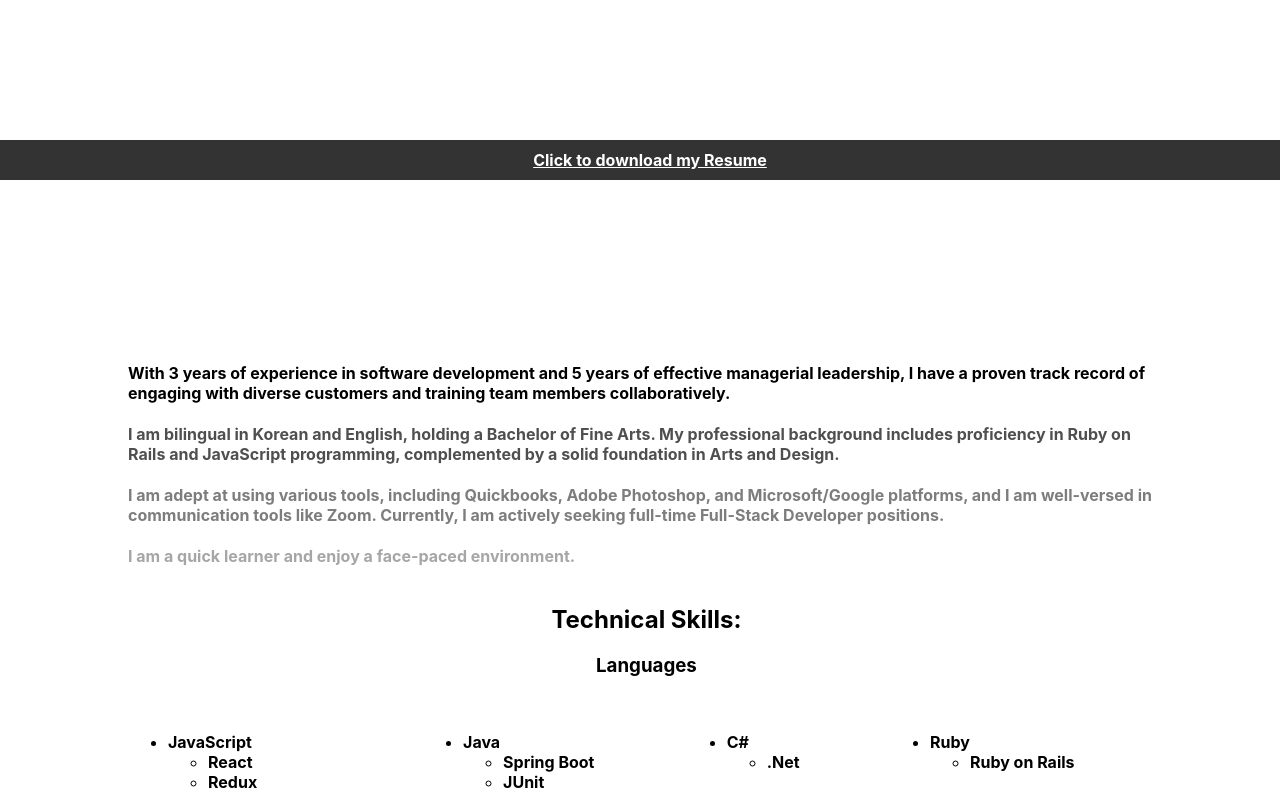
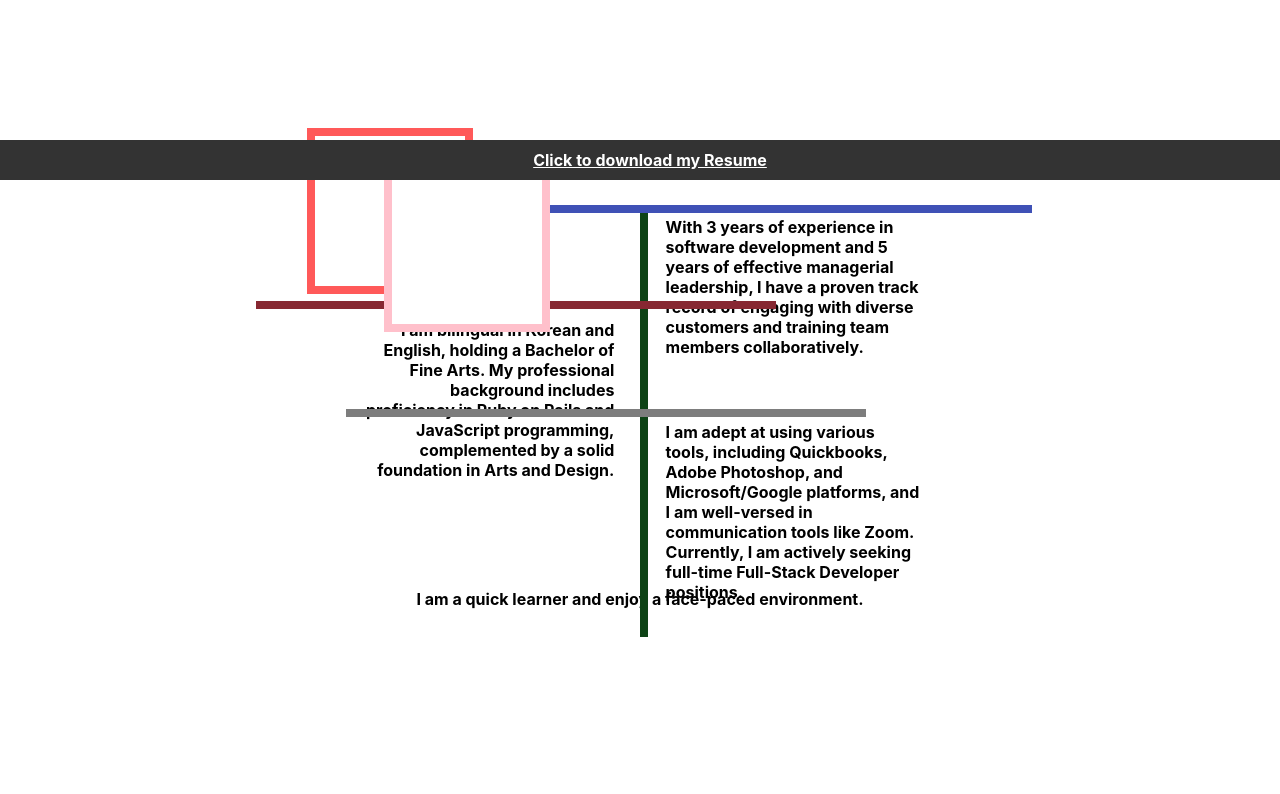
Before and after one commit to schoi0115/single-page-profile-deployment, a React (Create React App) app: page / in a window 1280 px wide. Shown: the part 620-1414 px from the top of the page. Built offline with nearby package versions, Linux system fonts and the light colour scheme.

Commit message:
second page css

```diff
--- a/src/App.css
+++ b/src/App.css
@@ -368,6 +368,106 @@ span {
   }
 }
 
+.pageheight {
+  margin-top: 20%;
+  height: 150vh;
+}
+
+.page1text {
+  position: absolute;
+  width: 20%;
+  margin-left: 52%;
+  margin-top: 1%;
+}
+
+.page2text {
+  position: absolute;
+  width: 20%;
+  margin-left: 28%;
+  margin-top: 9%;
+  text-align: right;
+}
+
+.page3text {
+  position: absolute;
+  width: 20%;
+  margin-left: 52%;
+  margin-top: 17%;
+  text-align: left;
+}
+
+.page4text {
+  position: absolute;
+  width: 20%;
+
+  text-align: center;
+  width: 100%;
+  margin-top: 30%;
+}
+
+.lines1 {
+  margin-left: 50%;
+  position: absolute;
+  height: 53%;
+  background: rgb(13, 67, 21);
+  padding: 0.25rem;
+
+}
+
+.lines2 {
+  position: absolute;
+  margin-left: 40%;
+
+  background: rgb(63, 81, 182);
+  padding: 0.25rem;
+  width: 40%;
+
+}
+
+.lines3 {
+  position: absolute;
+  margin-left: 20%;
+  margin-top: 7.5%;
+  background: rgb(135, 40, 50);
+  padding: 0.25rem;
+  width: 40%;
+}
+
+.lines4 {
+  position: absolute;
+  margin-left: 27%;
+  margin-top: 16%;
+  background: rgb(125, 125, 125);
+  padding: 0.25rem;
+  width: 40%;
+}
+
+.lines5 {
+  position: absolute;
+  margin-left: 24%;
+  margin-top: -6%;
+  width: 40%;
+  height: 150px;
+  width: 150px;
+  background-color: white;
+  border: solid 0.50rem rgb(255, 89, 89);
+
+}
+
+.lines6 {
+  position: absolute;
+  margin-left: 30%;
+  margin-top: -3%;
+  width: 40%;
+  height: 150px;
+  width: 150px;
+  background-color: white;
+  border: solid 0.50rem pink;
+
+}
+
+
+
 .typeare_personality {
   margin-top: 5%;
   align-items: center;
--- a/src/App.js
+++ b/src/App.js
@@ -7,8 +7,10 @@ import Page4 from '../src/components/Page4'
 import { BrowserRouter } from 'react-router-dom';
 import { HashLink as Link } from 'react-router-hash-link';
 import React from 'react';
+import Page1Design from './components/Page1Design';
+import pdf from './files/Seungil Choi - Resume.pdf';
+function App() {
 
-function App() {
   return (
     <BrowserRouter>
       <div className="link">
@@ -44,11 +46,18 @@ function App() {
 
 
         <Home />
-        <Page1 />
-        <Page2 />
-        {/* <Page3 />
+        <Page1Design />
+
+
+
+        {/* <Page1 /> */}
+
+
+        {/* <Page2 />
+
+        <Page3 />
         <Page4 /> */}
-
+        <a href={pdf} download className="resume">Click to download my Resume</a>
       </div>
     </BrowserRouter>
 
--- a/src/components/Home.js
+++ b/src/components/Home.js
@@ -1,12 +1,12 @@
 import "../App.css";
 import "../App.scss"
 import React, { Component } from "react";
-import pdf from '../files/Seungil Choi - Resume.pdf';
+
 class Home extends Component {
     render() {
         return (
             <div className="textarea_home">
-                <a href={pdf} download className="resume">Click to download my Resume</a>
+
                 <br />
                 <br />
 
--- /dev/null
+++ b/src/components/Page1Design.js
@@ -0,0 +1,34 @@
+import React from "react";
+
+function Page1Design() {
+
+
+    return (
+        <div className="pageheight">
+            <div className="page1text">
+                With 3 years of experience in software development and 5 years of effective managerial leadership, I have a proven track record of engaging with diverse customers and training team members collaboratively.
+            </div>
+            <div className="page2text">
+                I am bilingual in Korean and English, holding a Bachelor of Fine Arts. My professional background includes proficiency in Ruby on Rails and JavaScript programming, complemented by a solid foundation in Arts and Design.
+            </div>
+            <div className="page3text">
+                I am adept at using various tools, including Quickbooks, Adobe Photoshop, and Microsoft/Google platforms, and I am well-versed in communication tools like Zoom. Currently, I am actively seeking full-time Full-Stack Developer positions.
+            </div>
+            <div className="page4text">
+                I am a quick learner and enjoy a face-paced environment.
+            </div>
+            <div className="lines1" />
+            <div className="lines2" />
+            <div className="lines3" />
+            <div className="lines4" />
+            <div className="lines5" />
+            <div className="lines6" />
+
+
+        </div>
+
+    );
+
+}
+
+export default Page1Design;
```
Also changed, not shown: public/index.html (+5 -4 lines).
